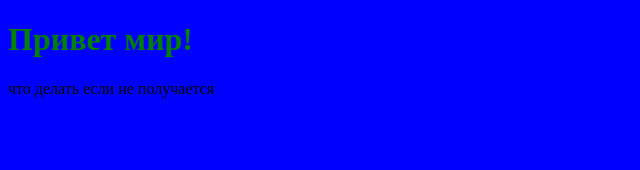
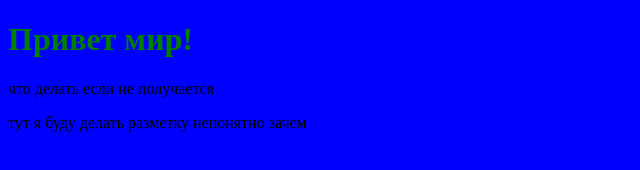
Before and after one commit to ALFEKor/first-project, a plain HTML site: page index.html in a window 1280 px wide. Shown: the whole page, without its empty margins (0-640 px from the left). Drawn offline with Linux system fonts and the light colour scheme.

Commit message:
для загрузки туда

```diff
--- a/index.html
+++ b/index.html
@@ -9,5 +9,6 @@
 <body>
    <h1 class="h1">Привет мир!</h1>
     <p>что делать если не получается</p>
+    <p>тут я буду делать разметку непонятно зачем</p>
 </body>
 </html>
```
